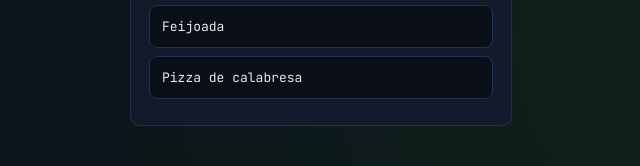
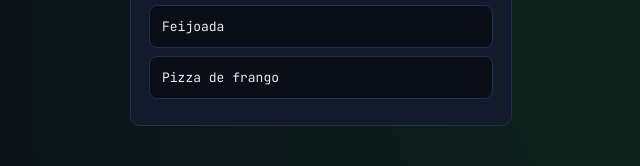
Before and after one commit to lucasoliverrosa-prog/aniversario33anoslucas, a plain HTML site: page index.html in a window 1280 px wide. Shown: the part 2112-2278 px from the top of the page, 319-959 px from the left. Drawn offline with Linux system fonts and the light colour scheme.

Commit message:
Update index.html

```diff
--- a/index.html
+++ b/index.html
@@ -572,14 +572,14 @@ function escapeHtml(str) {
 
 /* ---------------- QUIZ ---------------- */
 const questions = [
-  { key: 'prato', q: "Qual o prato favorito do aniversariante?", opts: ["Feijoada", "Salpicão", "Sushi", "Pizza de calabresa"], correct: "Salpicão" },
-  { key: 'filme', q: "Qual filme/série ele mais ama?", opts: ["Attack on Titan", "Round 6", "Como Treinar o Seu Dragão", "Star Wars"], correct: "Como Treinar o Seu Dragão" },
+  { key: 'prato', q: "Qual o prato favorito do aniversariante?", opts: ["Feijoada", "Salpicão", "Sushi", "Pizza de frango"], correct: "Salpicão" },
+  { key: 'filme', q: "Qual filme/série ele mais ama?", opts: ["Harry Potter", "Round 6", "Como Treinar o Seu Dragão", "Star Wars"], correct: "Como Treinar o Seu Dragão" },
   { key: 'personagem', q: "Qual seu personagem favorito?", opts: ["Goku (Dragon Ball)", "Naruto Uzumaki", "Luffy (One Piece)", "Homem-Aranha"], correct: "Luffy (One Piece)" },
   { key: 'cerveja', q: "Qual cerveja ele mais gosta?", opts: ["Brahma", "Heineken", "Skol", "Original"], correct: "Original" },
-  { key: 'hobby', q: "Qual o maior hobby dele além de curtir festa?", opts: ["Jogar futebol", "Ver anime", "Malhar", "Cozinhar"], correct: "Ver anime" },
+  { key: 'hobby', q: "Qual o maior hobby dele além de curtir festa?", opts: ["Jogar futebol", "Ver anime", "Volei", "Cozinhar"], correct: "Ver anime" },
   { key: 'medo', q: "Do que ele tem medo bobo?", opts: ["Barata", "Palhaço", "Aranha", "Altura"], correct: "Aranha" },
-  { key: 'jogo', q: "Qual jogo ele mais joga?", opts: ["FIFA", "Minecraft", "Among Us", "Overcooked"], correct: "Overcooked" },
-  { key: 'apelido', q: "Qual desses já foi apelido do aniversariante na faculdade?", opts: ["Cabeção", "Oliveira", "Tony", "Capitão Trovão"], correct: "Tony" },
+  { key: 'jogo', q: "Qual jogo ele mais joga?", opts: ["Mario kart", "Minecraft", "Among Us", "Overcooked"], correct: "Overcooked" },
+  { key: 'apelido', q: "Qual desses já foi apelido do aniversariante na faculdade?", opts: ["Cabeção", "Oliveira", "Tony", "Rosa"], correct: "Tony" },
   { key: 'superpoder', q: "Qual seria o superpoder ideal dele?", opts: ["Voar", "Invisibilidade", "Super força", "Superinteligência (saber de tudo)"], correct: "Superinteligência (saber de tudo)" }
 ];
 
```
